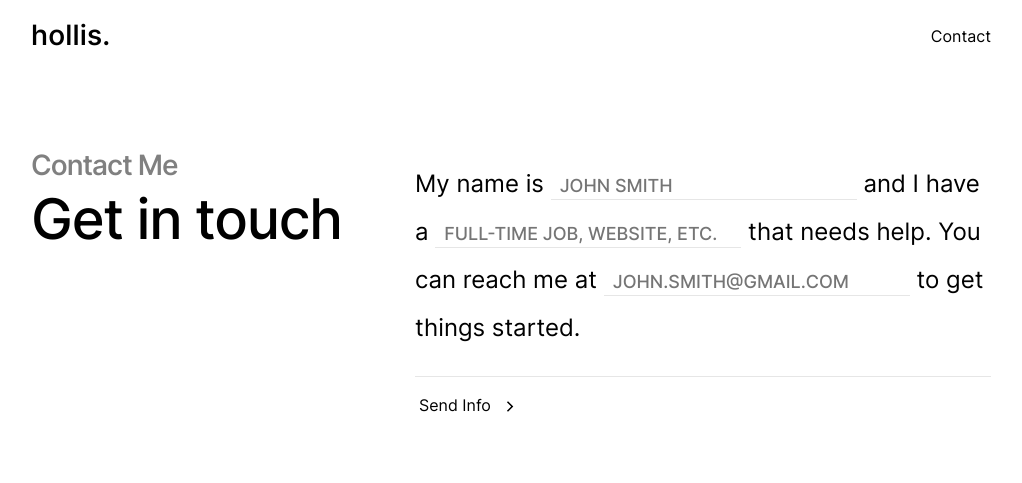
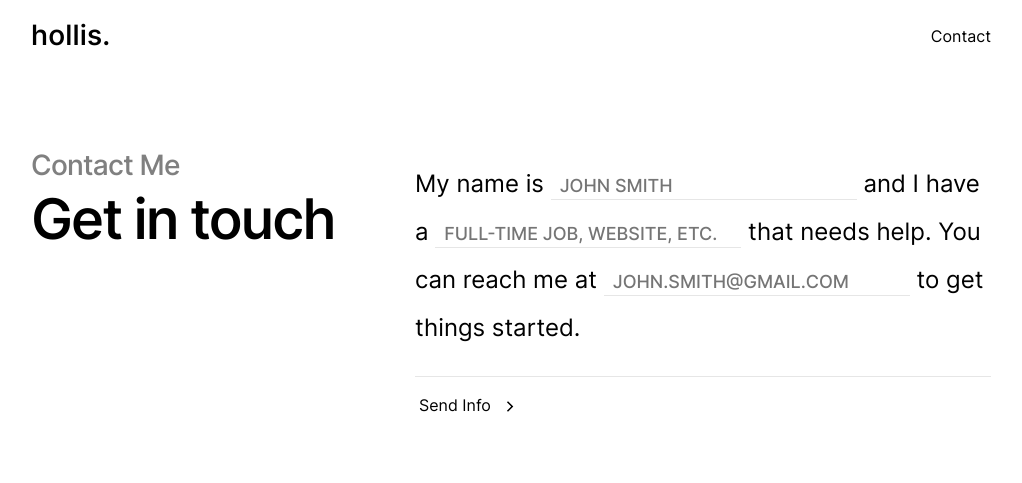
Before and after one commit to hollisharris/portfolio-frontend, a Gatsby site: page /contact in a window 1280 px wide. Shown: the whole page, without its empty margins (129-1151 px from the left). Built offline with nearby package versions, Linux system fonts and the light colour scheme; Gatsby itself is replaced by a stand-in of ours.

Commit message:
added mobile styles

```diff
--- a/gatsby-config.js
+++ b/gatsby-config.js
@@ -4,7 +4,7 @@ require("dotenv").config({
 
 module.exports = {
   siteMetadata: {
-    title: `Hollis`,
+    title: `Made by Hollis`,
     description: `Kick off your next, great Gatsby project with this default starter. This barebones starter ships with the main Gatsby configuration files you might need.`,
     author: `@gatsbyjs`,
   },
--- a/src/pages/index.js
+++ b/src/pages/index.js
@@ -20,7 +20,7 @@ const IndexPage = ({data}) => {
 
   return (
     <Layout>
-      <SEO title="Home" />
+      <SEO title={doc.seo.title} description={doc.seo.description}/>
 
       <HomeHero data={{
         teaser: doc.hero_teaser,
--- a/src/styles/layout.css
+++ b/src/styles/layout.css
@@ -1,6 +1,13 @@
 @font-face {
     font-family: "Inter";
-    src: url("../fonts/inter.otf");
+    font-style: normal;
+    src: url("../fonts/inter-roman.otf");
+}
+
+@font-face {
+    font-family: "Inter";
+    font-style: italic;
+    src: url("../fonts/inter-italic.otf");
 }
 
 :root {
@@ -25,6 +32,8 @@
     }
 }
 
+/* Typography */
+
 body,
 html {
     font-family: "Inter", sans-serif;
@@ -33,10 +42,11 @@ html {
 }
 
 h1 {
-    font-size: 3.5em;
-    font-variation-settings: 'wght' 500;
+    font-size: 2.5em;
+    font-variation-settings: "wght" 550;
+    font-weight: 550;
     line-height: 1.2;
-    letter-spacing: -1.25px;
+    letter-spacing: -2px;
     margin: 0;
     padding: 0;
 }
@@ -70,10 +80,26 @@ p.large {
 }
 
 .teaser.large {
-    font-size: 1.75em;
-    font-variation-settings: 'wght' 550;
-    letter-spacing: -1px;
+    font-size: 1.5em;
+    font-variation-settings: 'wght' 525;
+    letter-spacing: -.75px;
 }
+
+
+@media screen and (min-width: 1080px) {
+    h1 {
+        font-size: 3.5em;
+        line-height: 1.2;
+        letter-spacing: -2px;
+    }
+
+    .teaser.large {
+        font-size: 1.75em;
+        letter-spacing: -.75px;
+    }
+}
+
+/* Global Layouts/Utilities */
 
 .container {
     max-width: 960px;
```
Also changed, not shown: src/styles/hero.css (+8 -1 lines), src/fonts/Inter-italic.otf (added), src/fonts/Inter-roman.otf (added).
